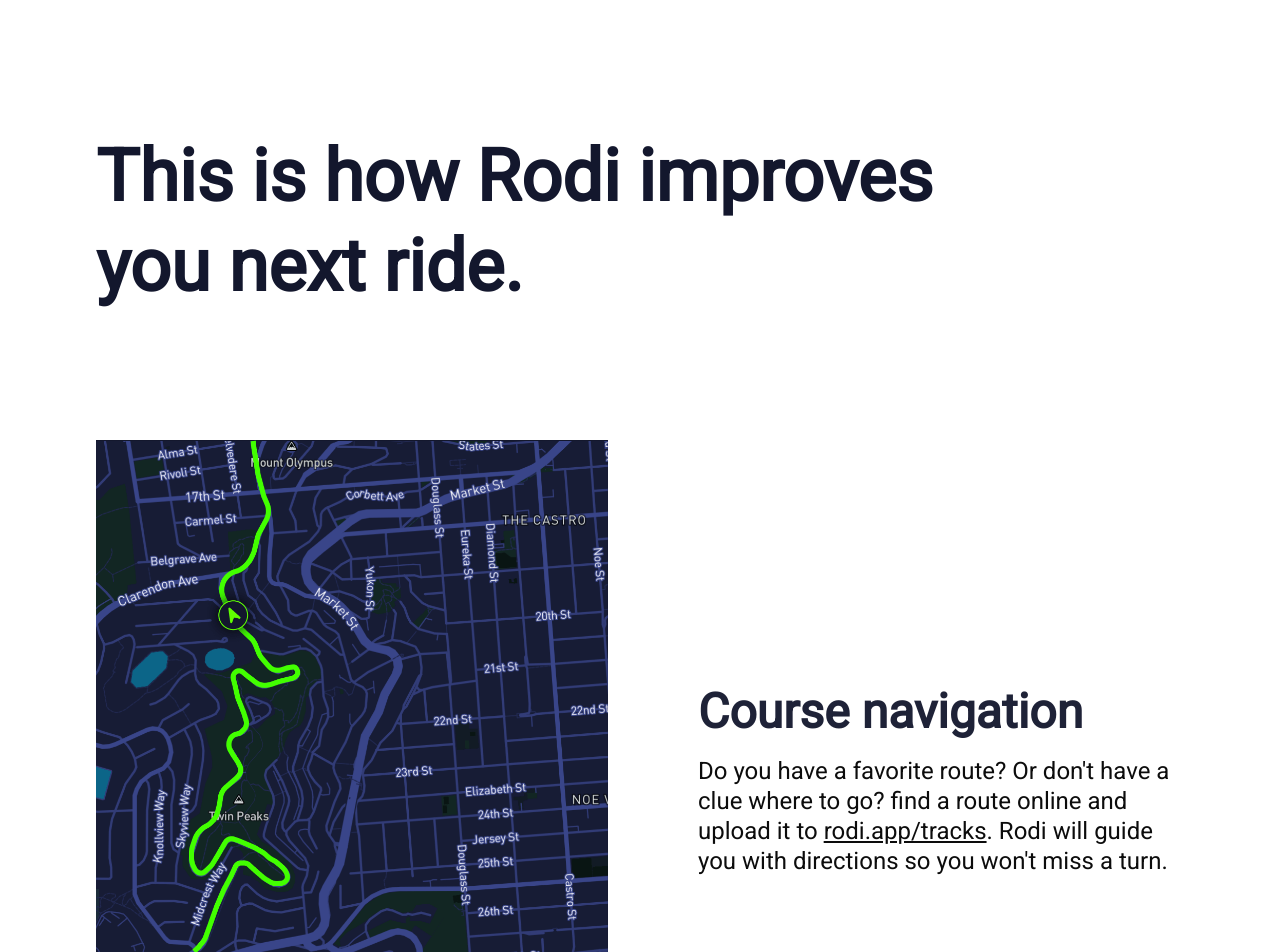
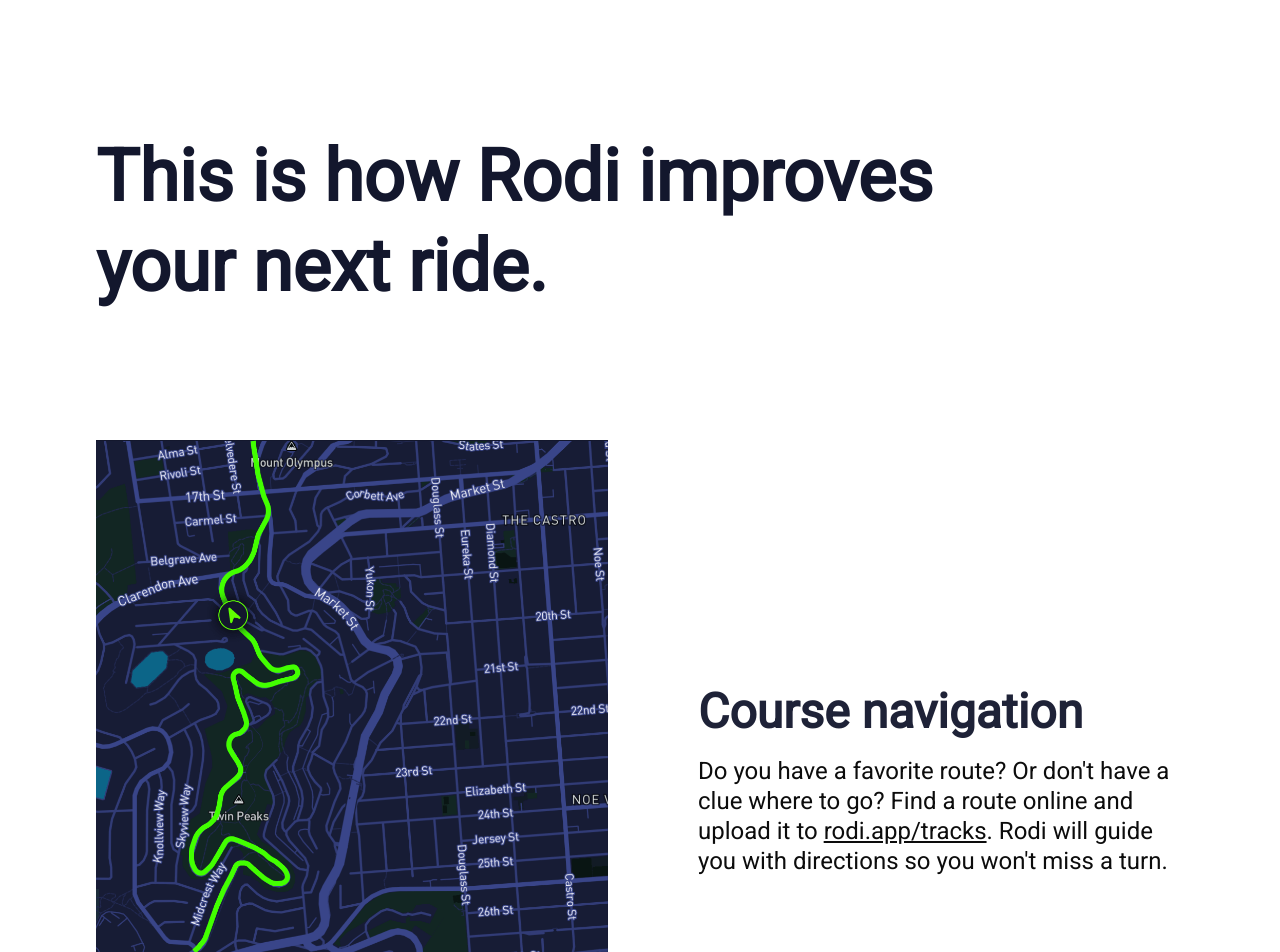
Before and after one commit to TijsM/rodi-landing-page, a Next.js app: page / in a window 1280 px wide. Shown: the part 840-1792 px from the top of the page. Built offline with nearby package versions, Linux system fonts and the light colour scheme.

Commit message:
fixed more typos....

```diff
--- a/components/Features.tsx
+++ b/components/Features.tsx
@@ -42,7 +42,7 @@ export default function Features({ startTime }: Props) {
       title: "Course navigation",
       // description:
       //   "Have a favorite route? Or don't now the area? Upload a route to --link-- and don't miss a turn on your next ride.",
-      description: "Do you have a favorite route? Or don't have a clue where to go? find a route online and upload it to --link--. Rodi will guide you with directions so you won't miss a turn.",
+      description: "Do you have a favorite route? Or don't have a clue where to go? Find a route online and upload it to --link--. Rodi will guide you with directions so you won't miss a turn.",
       link: { url: "rodi.app/tracks", text: "test" },
       illustration: {
         type: "image",
@@ -133,7 +133,7 @@ export default function Features({ startTime }: Props) {
   return (
     <>
       <PageLayout id="features" isSection>
-        <H2>This is how Rodi improves you next ride.</H2>
+        <H2>This is how Rodi improves your next ride.</H2>
         {features.map((feature, i) => {
           const leftAllign = !!(i % 2);
           return (
```
